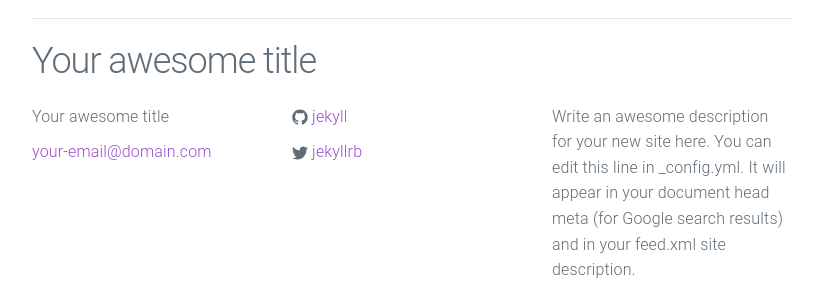
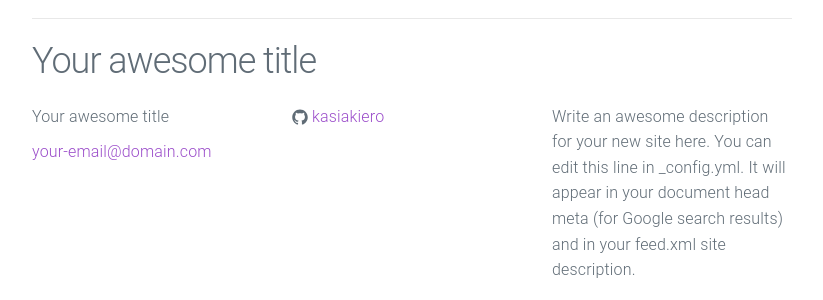
Before and after one commit to kasiakiero/kasiakiero.github.io, a Jekyll site: the page built from index.html, in a window 1280 px wide. Shown: the part 795-1095 px from the top of the page, without its empty margins (228-1051 px from the left). Built offline with Jekyll 4.4.1, drawn with Linux system fonts in a browser that asks for light colours.

Commit message:
_config + clean gemspec

```diff
--- a/_config.yml
+++ b/_config.yml
@@ -5,10 +5,10 @@
   Write an awesome description for your new site here. You can edit this
   line in _config.yml. It will appear in your document head meta (for
   Google search results) and in your feed.xml site description.
-baseurl: "/urban-theme" # the subpath of your site, e.g. /blog
-url: "http://yourdomain.com" # the base hostname & protocol for your site
-twitter_username: jekyllrb
-github_username:  jekyll
+baseurl: "" # the subpath of your site, e.g. /blog
+url: "https://kasiakiero.github.io/" # the base hostname & protocol for your site
+# twitter_username: jekyllrb
+github_username:  kasiakiero
 
 # Build settings
 markdown: kramdown
```
Also changed, not shown: urban.gemspec (deleted), 1 other file.
